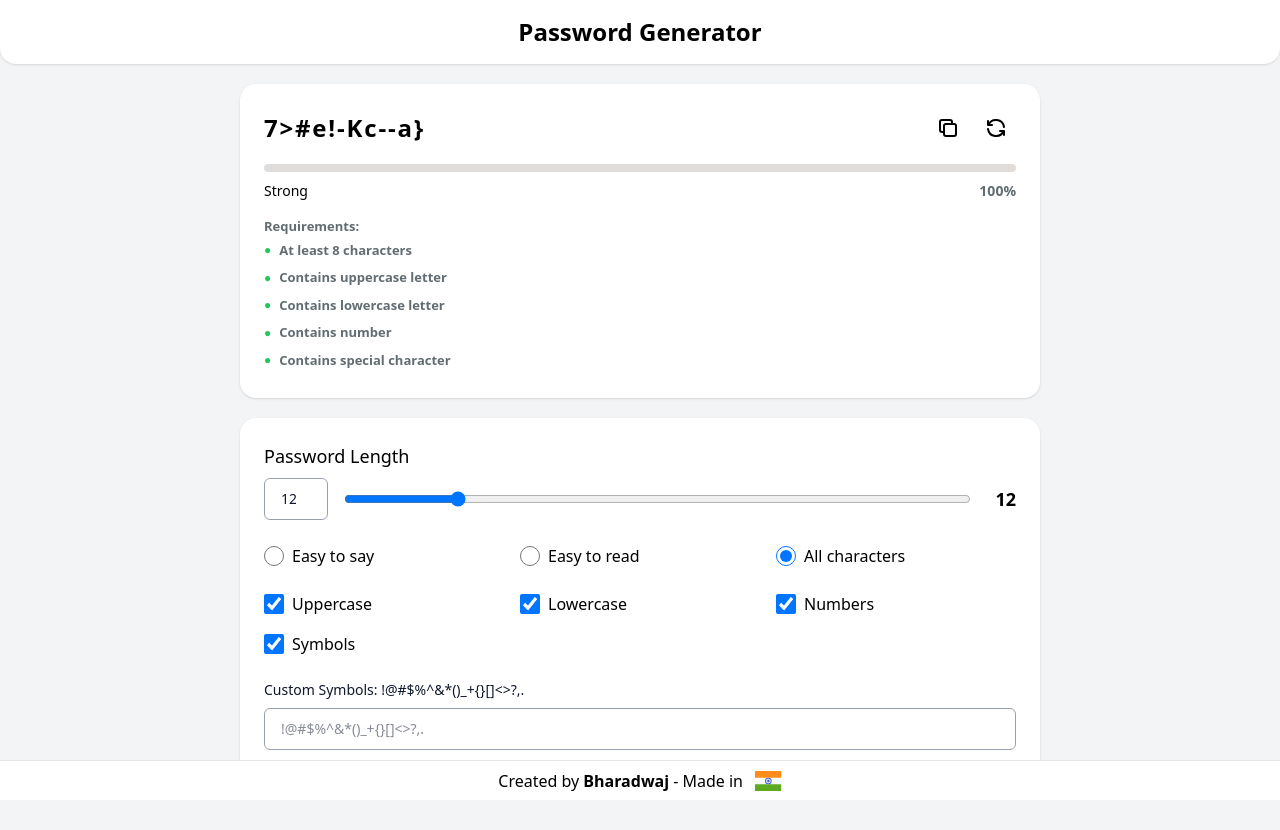
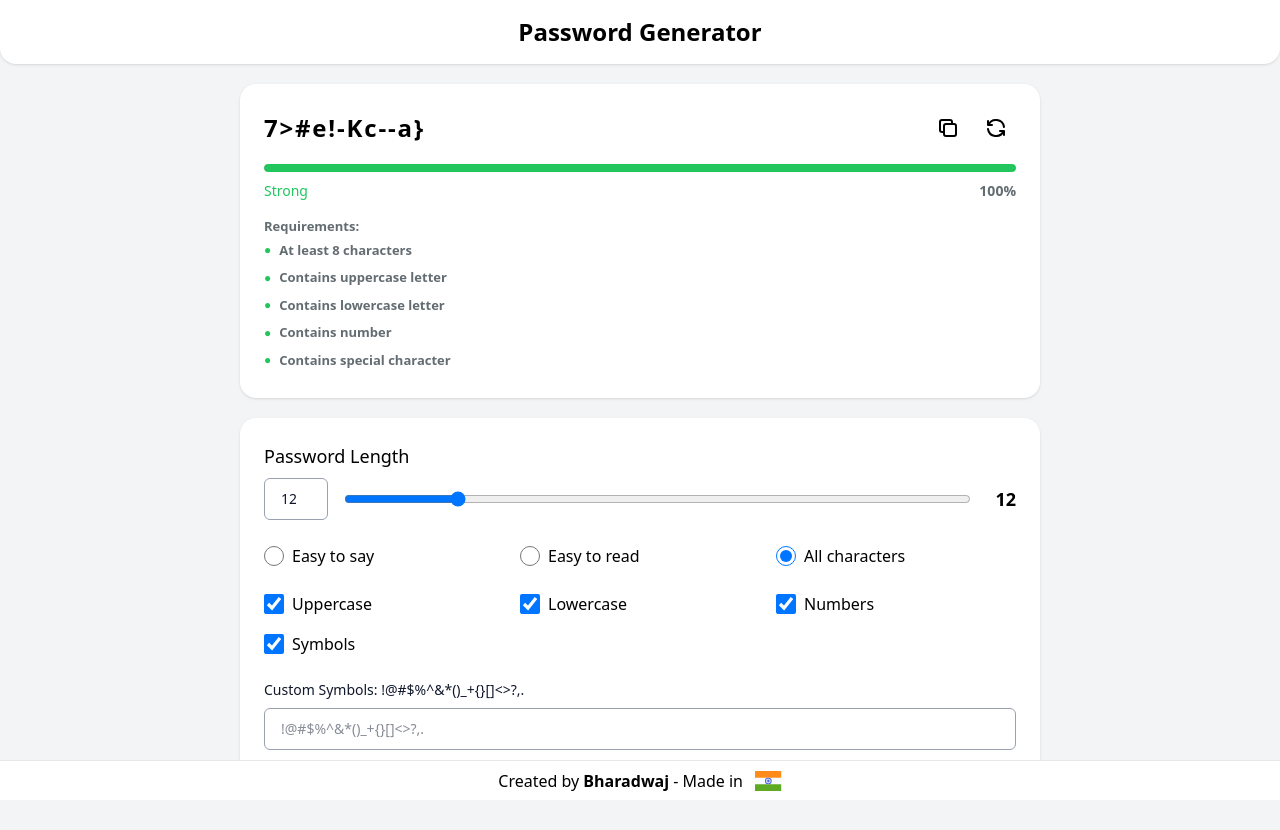
Before and after one commit to prajwalbharadwaj/password-generator, a Vue app: page / in a window 1280 px wide. Shown: the top 830 px of the page. Built offline with nearby package versions, Linux system fonts and the light colour scheme.

Commit message:
fix: updated color of the meter

```diff
--- a/src/components/DisplayPassword.vue
+++ b/src/components/DisplayPassword.vue
@@ -39,9 +39,9 @@ const strengthPercentage = computed(() => {
 
 const strengthColor = computed(() => {
   const percentage = strengthPercentage.value;
-  if (percentage < 40) return 'var(--color-weak)';
-  if (percentage < 80) return 'var(--color-medium)';
-  return 'var(--color-strong)';
+  if (percentage < 40) return 'rgba(192, 21, 47, 1)';
+  if (percentage < 80) return 'rgba(245, 158, 11, 1)';
+  return 'rgba(34, 197, 94, 1)';
 });
 
 const strengthText = computed(() => {
```
